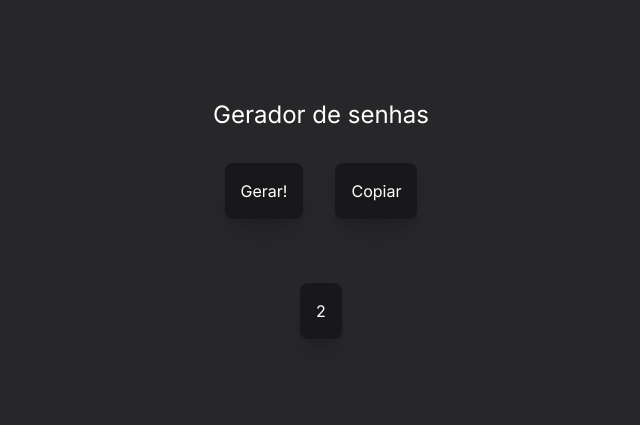
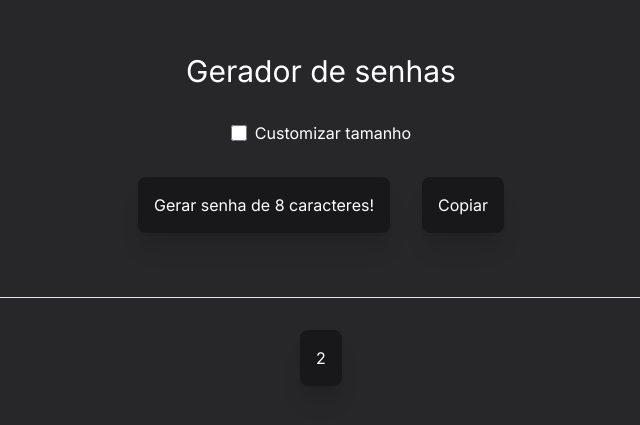
Before and after one commit to marcelossilvaa/onebitcode-react, a Next.js app: page / in a window 1280 px wide. Shown: the part 181-606 px from the top of the page, without its empty margins (319-959 px from the left). Built offline with nearby package versions, Linux system fonts and the light colour scheme.

Commit message:
✅ customize length password

```diff
--- /dev/null
+++ b/app/components/Contador.tsx
@@ -0,0 +1,10 @@
+import useCounter from "../hooks/useCounter"
+import { buttonStyles } from "../page"
+
+export default function Contador(){
+  const counter = useCounter()
+
+  return(
+    <button onClick={counter.increment} className={buttonStyles}>{counter.count}</button>
+  )
+}
--- /dev/null
+++ b/app/components/Input.tsx
@@ -0,0 +1,27 @@
+import { buttonStyles } from "../page";
+
+interface InputProps {
+  passwordSize: number;
+  setPasswordSize: (size: number) => void;
+}
+
+export default function Input({ passwordSize, setPasswordSize }: InputProps) {
+
+  return (
+    <>
+      <label htmlFor="passwordSize">Tamanho:</label>
+      <div>
+        <button onClick={() => setPasswordSize(passwordSize - 1)} className={buttonStyles}>- </button>
+        <input
+          type="number"
+          id="passwordSize"
+          min={1}
+          className={buttonStyles}
+          value={passwordSize}
+          onChange={(ev) => setPasswordSize(Number(ev.target.value))}
+        />
+        <button onClick={() => setPasswordSize(passwordSize + 1)} className={buttonStyles}>+ </button>
+      </div>
+    </>
+  )
+}
--- a/app/page.tsx
+++ b/app/page.tsx
@@ -1,6 +1,7 @@
 'use client'
 import { useState } from "react";
-import useCounter from "./hooks/useCounter";
+import Contador from "./components/Contador";
+import Input from "./components/Input";
 
 const array = [
 {
@@ -13,19 +14,20 @@ const array = [
 },
 ]
 
-const buttonStyles = "bg-zinc-900 p-4 rounded-lg hover:bg-zinc-800 transition-colors duration-500 shadow-xl active:focus:duration-200 active:focus:bg-zinc-600"
+export const buttonStyles = "bg-zinc-900 p-4 rounded-lg hover:bg-zinc-800 transition-colors duration-500 shadow-xl active:focus:duration-200 active:focus:bg-zinc-600"
 
 export default function Home() {
-  const counter = useCounter()
-
   const [password, setPassowrd] = useState('')
   const [copyText, setCopyText] = useState('Copiar')
+  const [customSize, setCustomSize] = useState(12)
+  const [showInput, setShowInput] = useState(false)
+
+  const passwordSize = showInput ? customSize : 8
 
   function generate(){
-    const characters = "'123456789-=qwertyuiopasdfghjklzxcvbnm"
-    let length = 12
+    const characters = "123456789-=qwertyuiopasdfghjklzxcvbnm#@$%&*"
     let newPassword = ""
-    for (let i = 0; i < length; i++){
+    for (let i = 0; i < passwordSize; i++){
       const position = Math.floor(Math.random() * characters.length)
       newPassword += characters[position]
     }
@@ -41,14 +43,36 @@ export default function Home() {
 
   return (
     <main className="flex justify-center flex-col items-center gap-8 bg-zinc-800 text-white h-lvh w-full">
-      <h1 className="text-2xl">Gerador de senhas</h1>
+      <h1 className="text-3xl">Gerador de senhas</h1>
+      <div className="flex flex-col items-center">
+        <div className={`flex items-center gap-2 ${showInput ? `pb-4` : ``}`}>
+          <input
+            className="w-4 h-4"
+            type="checkbox"
+            id="showInput"
+            value={showInput.toString()}
+            onChange={() =>
+            setShowInput(currentState => !currentState)}
+          />
+          <label htmlFor="showInput">Customizar tamanho</label>
+        </div>
+        {showInput ? (
+          <div>
+          <Input passwordSize={passwordSize} setPasswordSize={setCustomSize}/>
+        </div>
+        ) : null}
+
+      </div>
       <div className="flex gap-8 ">
-        <button onClick={generate} className={buttonStyles}>Gerar!</button>
+        <div>
+          <button onClick={generate} className={buttonStyles}>Gerar senha de {showInput ? passwordSize : 8} caracteres! </button>
+        </div>
+
         <button className={buttonStyles} onClick={copyToClipBoard}>{copyText}</button>
       </div>
       <div>{password}</div>
-
-      <button onClick={counter.increment} className={buttonStyles}>{counter.count}</button>
+      <hr className="h-[1px] w-[70%]"/>
+      <Contador ></Contador>
     </main>
   );
 }
```
